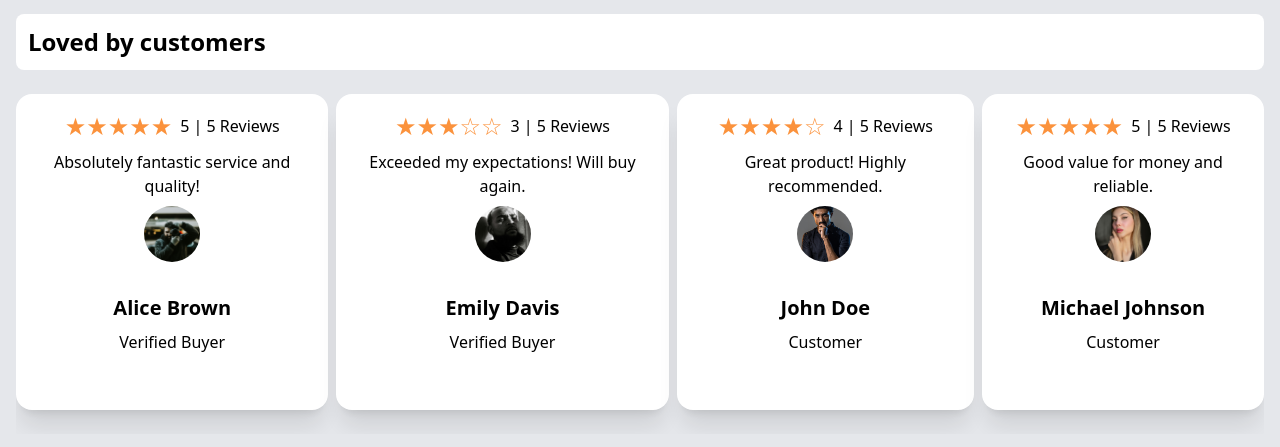
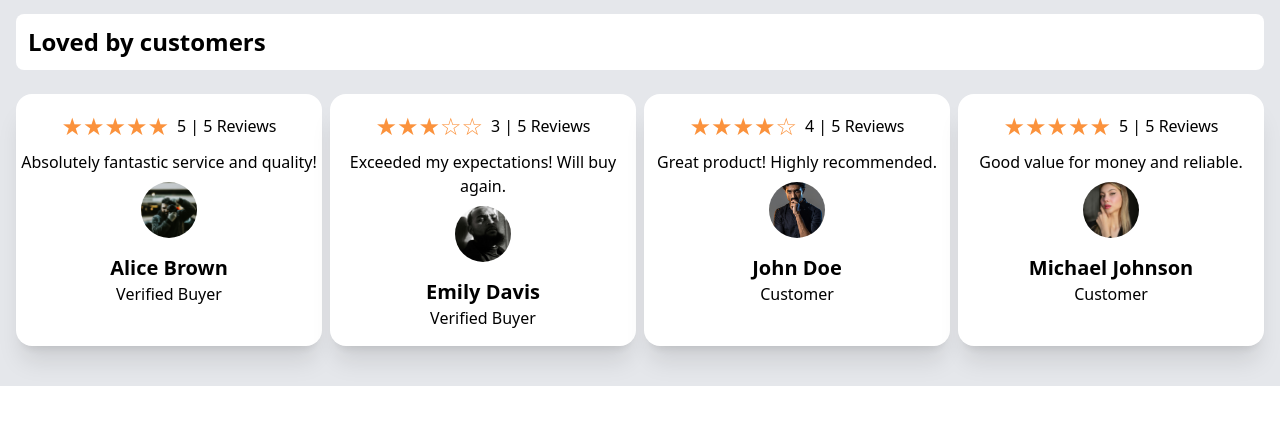
Before and after one commit to milan-sh/quick-mart, a React (Vite) app: page / in a window 1280 px wide. Shown: the part 1011-1458 px from the top of the page. After the commit the page ends 1397 px from the top, so only its background shows below. Built offline with nearby package versions, Linux system fonts and the light colour scheme; no server answers.

Commit message:
review card size fix

```diff
--- a/src/pages/Home.jsx
+++ b/src/pages/Home.jsx
@@ -137,11 +137,11 @@ const Home = () => {
       </div>
       <div className="p-4 bg-gray-200">
         <HeadingCard category="Loved by customers" className="bg-white"/>
-        <div className="flex items-center justify-between gap-x-2 py-6 overflow-auto">
+        <div className="grid md:grid-cols-4 grid-cols-2 gap-2 py-6">
           {rating.map(
             (user) => (
-              <div key={user.id} className="card min-w-[60vw] md:min-w-[22vw] shadow-xl bg-white p-4">
-                <p className="flex justify-center items-center">
+              <div key={user.id} className="card shadow-xl bg-white pt-4">
+                <p className="flex md:flex-row flex-col justify-center items-center">
                   <span className="text-2xl text-orange-400 mr-2">
                     {user.stars.map((star) => star)}
                   </span>
@@ -153,7 +153,7 @@ const Home = () => {
                     alt={`/reviewers/${user.imageName}`}
                     className="rounded-full h-14 w-14 object-cover mx-auto mt-2  hover:scale-110 transition duration-700 ease-in-out"
                   />
-                <div className="card-body items-center text-center">
+                <div className="flex flex-col items-center p-4 text-center">
                   <h2 className="card-title m-0">{user.name}</h2>
                   <p className="font-medium">{user.role}</p>
                   <div className="card-actions"></div>
```
